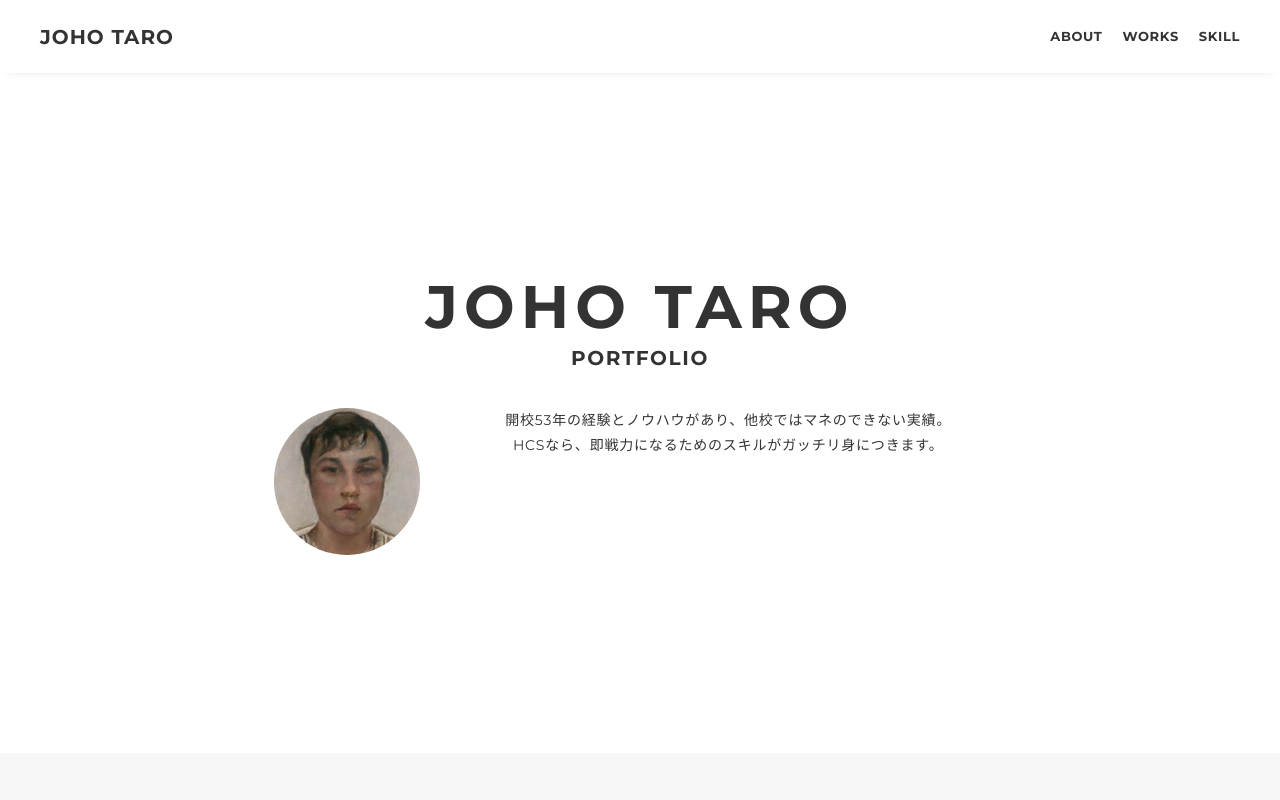
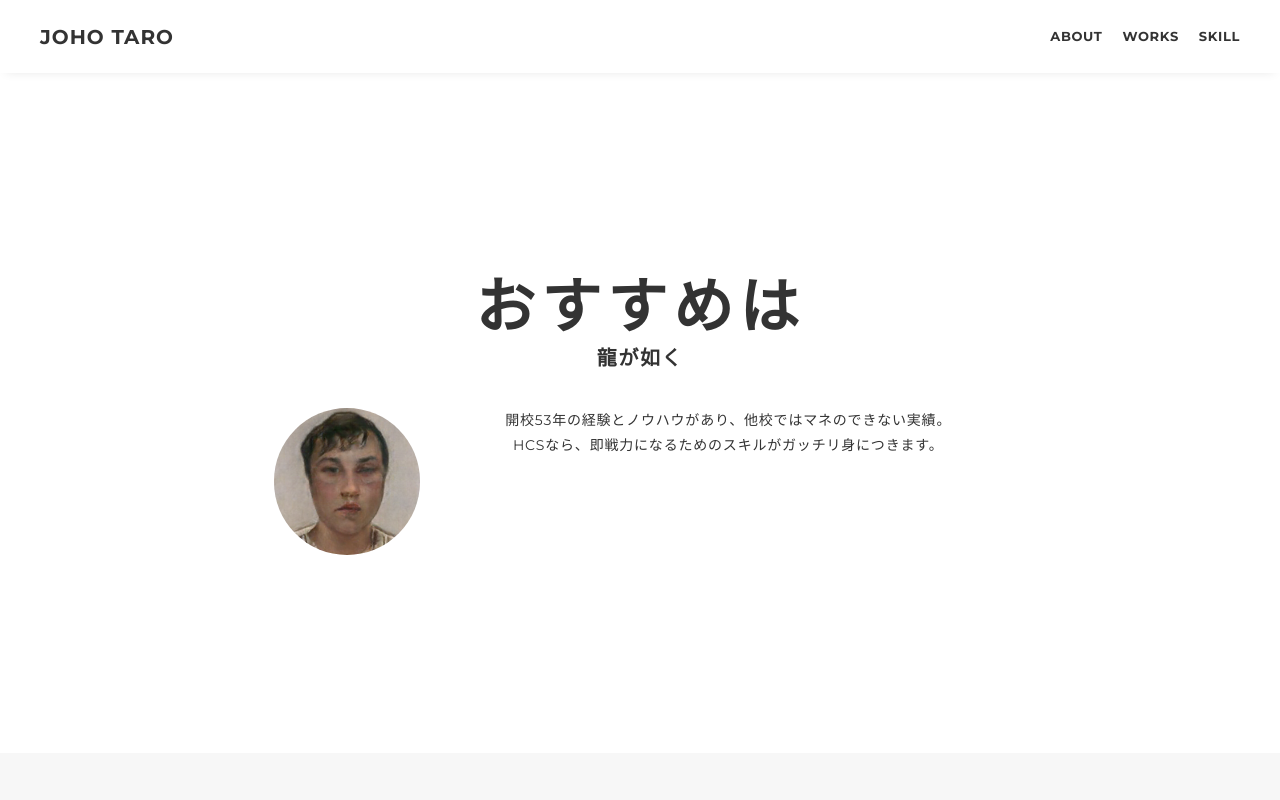
Before and after one commit to 20213072-sakakikodai/S1A120, a plain HTML site: page index.html in a window 1280 px wide. Shown: the top 800 px of the page. Drawn offline with nearby package versions, Linux system fonts and the light colour scheme.

Commit message:
Add files via upload

```diff
--- a/index.html
+++ b/index.html
@@ -36,8 +36,8 @@
 			<!-- main-visual -->
 			<div class="main-visual" id="about">
 				<div class="main-visual-inner">
-					<p class="main-visual-title">JOHO TARO</p>
-					<p class="main-visual-subtitle">PORTFOLIO</p>
+					<p class="main-visual-title">おすすめは</p>
+					<p class="main-visual-subtitle">龍が如く</p>
 					<div class="main-visual-profile">
 						<p class="main-visual-img">
 							<img src="portfolio/img/profile.png" alt="自画像" />
```
